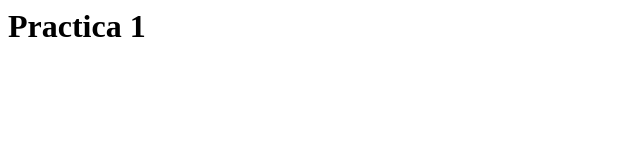
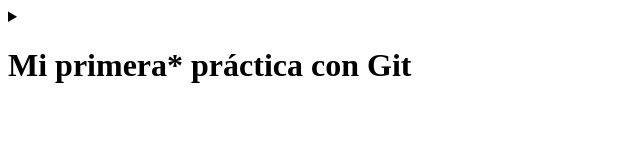
Before and after one commit to TryAck/ETS-1DAWA-Practica1, a plain HTML site: page index.html in a window 1280 px wide. Shown: the whole page, without its empty margins (0-640 px from the left). Drawn offline with Linux system fonts and the light colour scheme.

Commit message:
fix: Corregir la estructura

```diff
--- a/index.html
+++ b/index.html
@@ -1,8 +1,12 @@
+<!DOCTYPE html>
 <html>
 	<head>
-		<title>Practica 1</title>
+		<title>Práctica Git 1</title>
 	</head>
 	<body>
-		<h1>Practica 1</h1>
+		<details>
+			<summary><h1>Mi primera* práctica con Git</h1></summary>
+			<p>*: Realmente ya he usado Git y GitHub antes.</p>
+		</details>
 	</body>
 </html>
```
